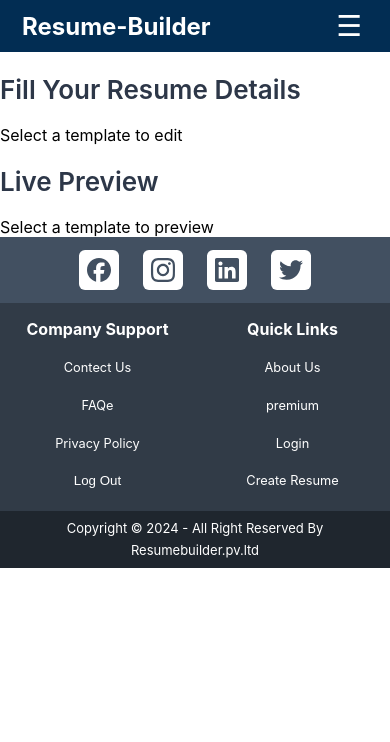
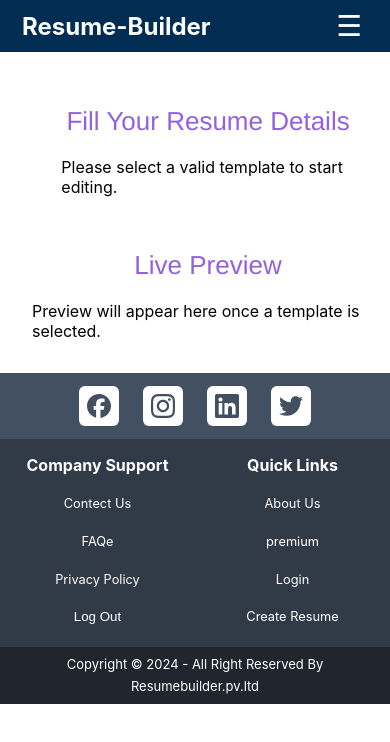
Before and after one commit to soumyadeep9800/React-Resume-Builder, a React (Create React App) app in the folder clients/: page /editor/1 in a window 390 px wide. Shown: the top 742 px of the page. Built offline with nearby package versions, Linux system fonts and the light colour scheme.

Commit message:
working on editor page

```diff
--- a/clients/src/css/TemplateEditor.css
+++ b/clients/src/css/TemplateEditor.css
@@ -1,29 +1,49 @@
-/* .template-editor-container {
+.template-editor-container{
     display: flex;
-    flex-direction: row;
     justify-content: space-between;
-    align-items: flex-start;
-    padding: 40px;
-    gap: 30px;
+    align-items: center;
+    padding: 2rem;
     flex-wrap: wrap;
+    gap: 2rem;
+}
+.form-sectionxyzxyz{
+    width: 45%;
+}
+.preview-sectionxyzxyz{
+    width: 45%;
+}
+.editor_h2{
+    color: rgb(147, 97, 222);
+    text-align: center;
+    font-family: 'Franklin Gothic Medium', 'Arial Narrow', Arial, sans-serif;
+    font-weight: 300;
 }
 
-.form-sectionxyzxyz {
-    flex: 1;
-    background-color: #ffffff;
-    padding: 35px;
-    border-radius: 12px;
-    box-shadow: 0 4px 12px rgba(0,0,0,0.1);
-    max-width: 600px;
+@media (max-width: 1300px) {
+.template-editor-container{
+    flex-direction: column;
+}
+.form-sectionxyzxyz{
+    width: 80%;
+}
+.preview-sectionxyzxyz{
+    width: 80%;
+}
 }
 
-.preview-sectionxyzxyz {
-    flex: 1;
-    background-color: #ffffff;
-    padding: 30px;
-    border-radius: 12px;
-    box-shadow: 0 4px 12px rgba(0,0,0,0.1);
-    min-width: 300px;
-    max-width: 400px;
-    overflow-y: auto;
-} */
+@media (max-width: 600px) {
+.form-sectionxyzxyz{
+    width: 90%;
+}
+.preview-sectionxyzxyz{
+    width: 90%;
+}
+}
+@media (max-width: 500px) {
+.form-sectionxyzxyz{
+    width: 90%;
+}
+.preview-sectionxyzxyz{
+    width: 108%;
+}
+}
--- a/clients/src/css/TemplateInputs.css
+++ b/clients/src/css/TemplateInputs.css
@@ -92,7 +92,7 @@
 .h3_editor {
   margin-top: 20px;
   font-size: 18px;
-  color: #2c5282;
+  color: #4c8ddd;
   border-bottom: 1px solid #e2e8f0;
   padding-bottom: 5px;
 }
@@ -106,7 +106,7 @@
 .preview-section123::-webkit-scrollbar-thumb:hover {
   background-color: #718096;
 }
-@media (min-width: 1300px) {
+/* @media (max-width: 1300px) {
   .editor-page {
     flex-direction: row;
     justify-content: space-between;
@@ -117,4 +117,4 @@
     margin-left: 0rem;
     padding: 0px;
   }
-}
+} */
--- a/clients/src/pages/TemplateEditor.js
+++ b/clients/src/pages/TemplateEditor.js
@@ -1,12 +1,11 @@
 import React, { useState } from 'react';
 import { useParams } from 'react-router-dom';
+
 import Template1 from '../template/template1';
 import Template2 from '../template/template2';
 import Template3 from '../template/template3';
 import Template4 from '../template/template4';
 import Template5 from '../template/template5';
-
-// ... other templates
 
 import Template1Inputs from '../editor/TemplateInputs1';
 import Template2Inputs from '../editor/TemplateInputs2';
@@ -14,10 +13,9 @@ import Template3Inputs from '../editor/TemplateInputs3';
 import Template4Inputs from '../editor/TemplateInputs4';
 import Template5Inputs from '../editor/TemplateInputs5';
 
-// ... other input forms
-
 export default function TemplateEditor() {
   const { templateId } = useParams();
+
   const [formData, setFormData] = useState({
     name: '',
     email: '',
@@ -34,23 +32,35 @@ export default function TemplateEditor() {
 
   const renderInputs = () => {
     switch (templateId) {
-      case 'template1': return <Template1Inputs formData={formData} setFormData={setFormData} />;
-      case 'template2': return <Template2Inputs formData={formData} setFormData={setFormData} />;
-      case 'template3': return <Template3Inputs formData={formData} setFormData={setFormData} />;
-      case 'template4': return <Template4Inputs formData={formData} setFormData={setFormData} />;
-      case 'template5': return <Template5Inputs formData={formData} setFormData={setFormData} />;
-      default: return <div>Select a template to edit</div>;
+      case 'template1':
+        return <Template1Inputs formData={formData} setFormData={setFormData} />;
+      case 'template2':
+        return <Template2Inputs formData={formData} setFormData={setFormData} />;
+      case 'template3':
+        return <Template3Inputs formData={formData} setFormData={setFormData} />;
+      case 'template4':
+        return <Template4Inputs formData={formData} setFormData={setFormData} />;
+      case 'template5':
+        return <Template5Inputs formData={formData} setFormData={setFormData} />;
+      default:
+        return <div>Please select a valid template to start editing.</div>;
     }
   };
 
   const renderTemplate = () => {
     switch (templateId) {
-      case 'template1': return <Template1 formData={formData} />;
-      case 'template2': return <Template2 formData={formData} />;
-      case 'template3': return <Template3 formData={formData} />;
-      case 'template4': return <Template4 formData={formData} />;
-      case 'template5': return <Template5 formData={formData} />;
-      default: return <div>Select a template to preview</div>;
+      case 'template1':
+        return <Template1 data={formData} />; // ✅ fixed
+      case 'template2':
+        return <Template2 data={formData} />;
+      case 'template3':
+        return <Template3 data={formData} />;
+      case 'template4':
+        return <Template4 data={formData} />;
+      case 'template5':
+        return <Template5 data={formData} />;
+      default:
+        return <div>Preview will appear here once a template is selected.</div>;
     }
   };
 
--- a/clients/src/template/template1.js
+++ b/clients/src/template/template1.js
@@ -2,21 +2,44 @@ import React from 'react';
 import { FaEnvelope, FaPhone, FaMapMarkerAlt, FaUser, FaGraduationCap, FaBriefcase, FaTools, FaAward } from 'react-icons/fa';
 
 export default function Template1({ data }) {
+  // Helper to check if array is empty or all empty strings
+  const isEmptyArray = (arr) => !arr || arr.length === 0 || arr.every(item => !item || (typeof item === 'string' && item.trim() === ''));
+
+  // Use user data if present, otherwise fallback to defaults
   const resume = {
-    name: data?.name || 'Jennifer Brown',
-    email: data?.email || 'jennifer.brown@resumegemini.com',
-    phone: data?.phone || '+1 (555) 555-555, +1 (123) 456-789',
-    location: data?.location || 'Dallas, TX, 75201',
+    name: data?.name?.trim() || 'Jennifer Brown',
+    email: data?.email?.trim() || 'jennifer.brown@resumegemini.com',
+    phone: data?.phone?.trim() || '+1 (555) 555-555, +1 (123) 456-789',
+    location: data?.address?.trim() || 'Dallas, TX, 75201',
     summary:
-      data?.summary ||
+      data?.summary?.trim() ||
       `Highly motivated and result-oriented Software Development Manager with over 10 years of experience...`,
-    education: {
-      degree: 'MS - Computer Science, CGPA: 9.0',
-      school: 'The University of Chicago',
+
+    education: !isEmptyArray(data?.education)
+      ? data.education
+      : [
+          {
+            university: 'The University of Chicago',
+            department: 'MS - Computer Science',
+            cgpa: '9.0',
             date: 'Jun 2012',
             location: 'San Francisco, California',
           },
-    experience: [
+        ],
+
+    experience: !isEmptyArray(data?.experience)
+      ? data.experience.map((exp) => ({
+          company: exp.company || 'Accenture Services',
+          title: exp.role || 'Software Development Manager',
+          date: exp.duration || 'Jun 2018 - Jan 2024',
+          location: 'San Francisco, California',
+          bullets: [
+            'Delivered critical $5 million project on time and within budget...',
+            'Successfully led a cross-functional team...',
+            'Identified and implemented cloud cost-saving strategies...',
+          ],
+        }))
+      : [
           {
             company: 'Accenture Services',
             title: 'Software Development Manager',
@@ -26,9 +49,6 @@ export default function Template1({ data }) {
               'Delivered critical $5 million project on time and within budget...',
               'Successfully led a cross-functional team...',
               'Identified and implemented cloud cost-saving strategies...',
-          'Spearheaded the launch of friends & family referral program...',
-          'Migrated legacy project architecture...',
-          'Leveraged modern development frameworks...',
             ],
           },
           {
@@ -40,12 +60,13 @@ export default function Template1({ data }) {
               'Design or develop software systems...',
               'Optimized and improved the performance...',
               'Reduced the project cost...',
-          'Mentoring junior developers...',
-          'Coordinating with multiple stakeholders...',
             ],
           },
         ],
-    skills: [
+
+    skills: !isEmptyArray(data?.skills)
+      ? data.skills
+      : [
           'Agile Product Lifecycle Management PLM',
           'Apache Solr',
           'Apache Maven',
@@ -59,10 +80,14 @@ export default function Template1({ data }) {
           'Python',
           'LAMP Stack',
         ],
-    awards: ['CEO’s Choice Award, 2023', 'Excellence in Customer Partnership Award, 2021'],
+
+    awards: !isEmptyArray(data?.awards)
+      ? data.awards
+      : ['CEO’s Choice Award, 2023', 'Excellence in Customer Partnership Award, 2021'],
   };
 
   return (
+    <div className="resume-template_main_div">
       <div className="resume-template">
         <div className="headerxyz">
           <h1>{resume.name}</h1>
@@ -82,44 +107,47 @@ export default function Template1({ data }) {
 
         <section className="section_template1">
           <h2><FaGraduationCap /> Education</h2>
-        <p><strong>{resume.education.school}</strong></p>
-        <p>{resume.education.degree}</p>
-        <p className="location-date">{resume.education.date} <i>{resume.education.location}</i></p>
+          {resume.education.map((edu, idx) => (
+            <div key={idx}>
+              <p><strong>{edu.university || 'University Name'}</strong></p>
+              <p>{edu.department || 'Degree, CGPA'}</p>
+              <p className="location-date">{edu.date || ''} <i>{edu.location || ''}</i></p>
+            </div>
+          ))}
         </section>
 
         <section className="section_template1">
-        <h2 className='section_template1_h2'><FaBriefcase /> Experience</h2>
-        {resume.experience.map((job, index) => (
-          <div key={index} className="job">
+          <h2 className="section_template1_h2"><FaBriefcase /> Experience</h2>
+          {resume.experience.map((job, idx) => (
+            <div key={idx} className="job">
               <p><strong>{job.company}</strong></p>
               <p>{job.title}</p>
               <p>{job.date} <i>{job.location}</i></p>
               <ul>
-              {job.bullets.map((item, idx) => (
-                <li key={idx}>{item}</li>
-              ))}
+                {job.bullets && job.bullets.map((bullet, i) => <li key={i}>{bullet}</li>)}
               </ul>
             </div>
           ))}
         </section>
 
         <section className="section_template1">
-        <h2 className='section_template1_h2'><FaTools /> Skills</h2>
+          <h2 className="section_template1_h2"><FaTools /> Skills</h2>
           <div className="skills">
-          {resume.skills.map((skill, index) => (
-            <span className="skill" key={index}>{skill}</span>
+            {resume.skills.map((skill, idx) => (
+              <span className="skill" key={idx}>{skill}</span>
             ))}
           </div>
         </section>
 
         <section className="section_template1">
-        <h2 className='section_template1_h2'><FaAward /> Awards</h2>
+          <h2 className="section_template1_h2"><FaAward /> Awards</h2>
           <ul>
-          {resume.awards.map((award, index) => (
-            <li key={index}>{award}</li>
+            {resume.awards.map((award, idx) => (
+              <li key={idx}>{award}</li>
             ))}
           </ul>
         </section>
       </div>
+    </div>
   );
 }
```
Also changed, not shown: clients/src/css/Template1.css (+17 -24 lines), clients/src/editor/TemplateInputs1.js (+19 -11 lines). Lines whose indentation alone changed are shown as unchanged.
